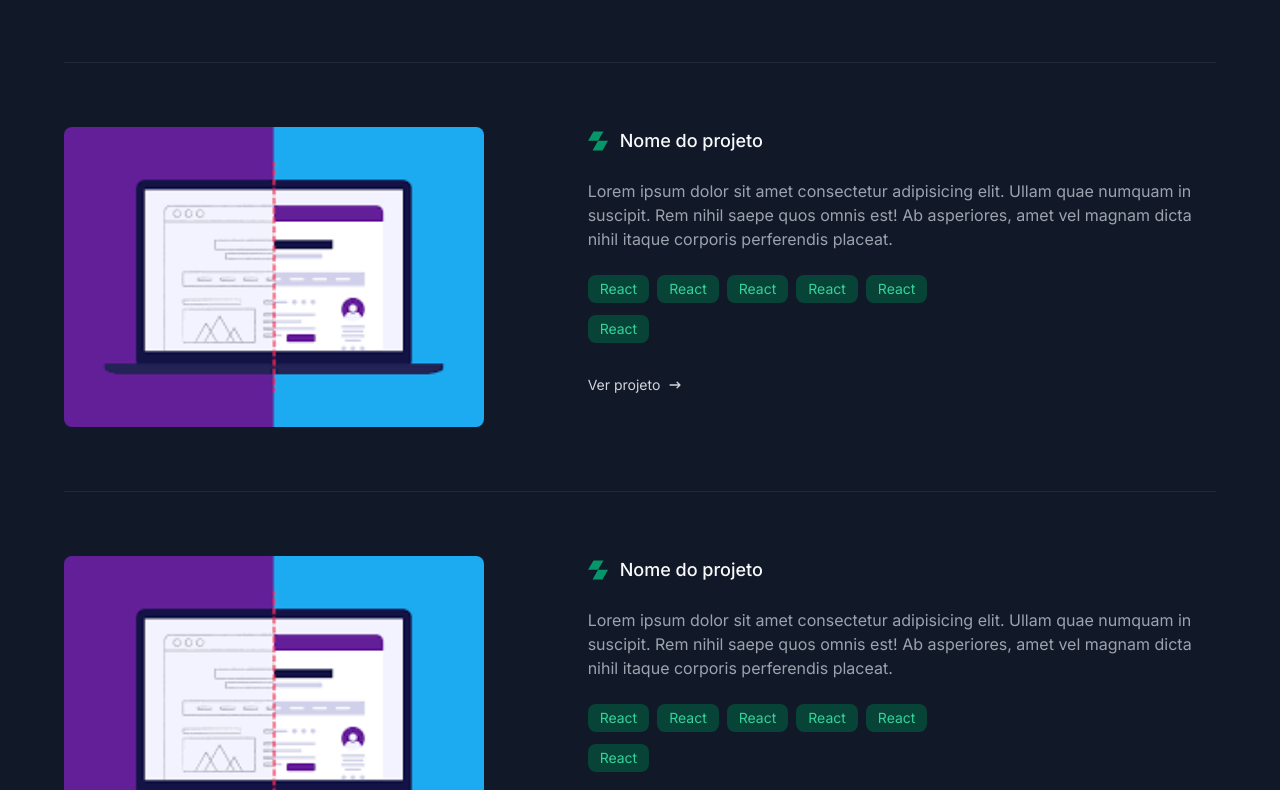
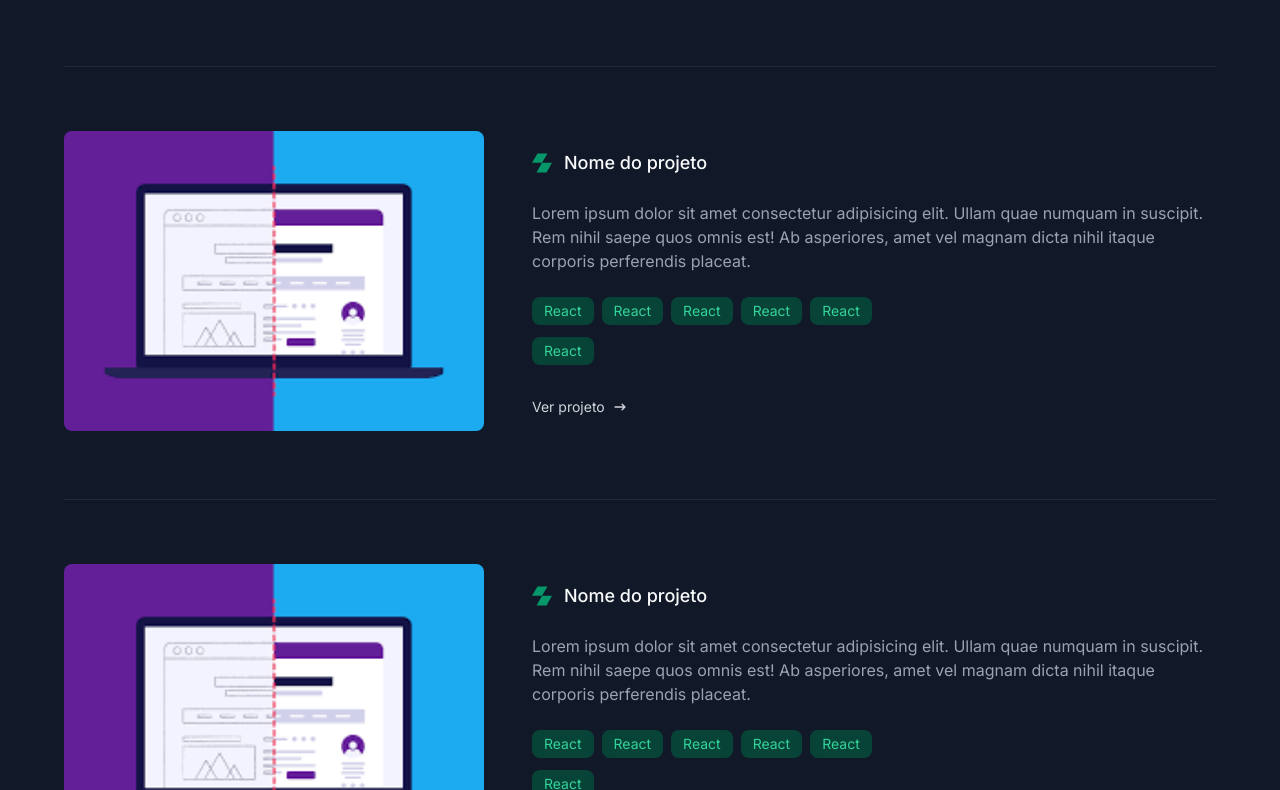
Before and after one commit to kefflen/next-portfolio, a Next.js app: page / in a window 1280 px wide. Shown: the part 1770-2560 px from the top of the page. Built offline with nearby package versions, Linux system fonts and the light colour scheme.

Commit message:
fix: fix problem that highlight project with short description have different size

```diff
--- a/app/(home)/_components/highlight-projects/project-card.tsx
+++ b/app/(home)/_components/highlight-projects/project-card.tsx
@@ -7,16 +7,16 @@ type ProjectCardProps = {}
 export const ProjectCard = () => {
   return (
     <div className="flex gap-6 lg:gap-12 flex-col lg:flex-row">
-      <div className="w-full h-full">
+      <div className="w-full h-[200px] sm:h-[300px] lg:w-[420px] lg:min-h-full">
         <Image
           src={"/images/placeholder-project.png"}
           alt={"Thumbnail do projeto"}
           width={420}
           height={304}
-          className="object-cover rounded-lg w-full h-[200px] lg:min-h-full sm:h-[300px] lg:w-[420px]"
+          className="w-full h-full object-cover rounded-lg"
         />
       </div>
-      <div>
+      <div className="flex-1 lg:py-[18px]">
         <h3 className="flex items-center gap-3 font-medium text-lg text-gray-50">
           <Image
             src={"/images/icons/project-title-icon.svg"}
```
